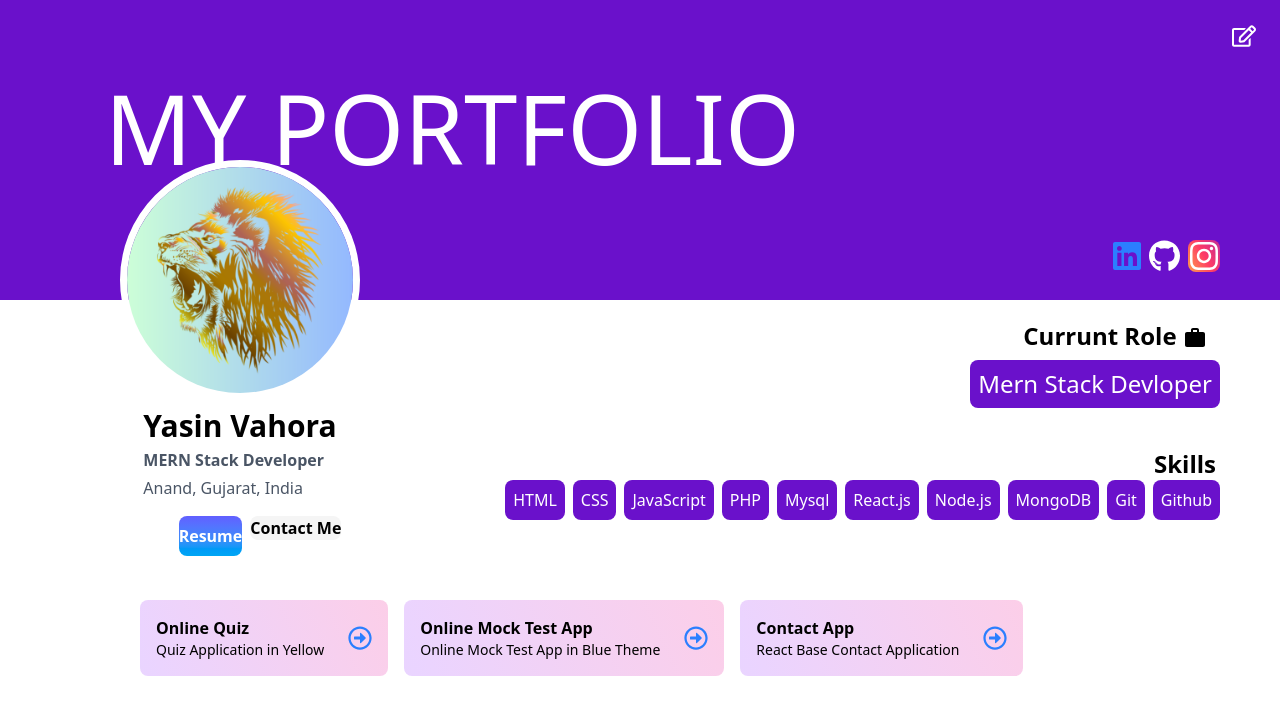
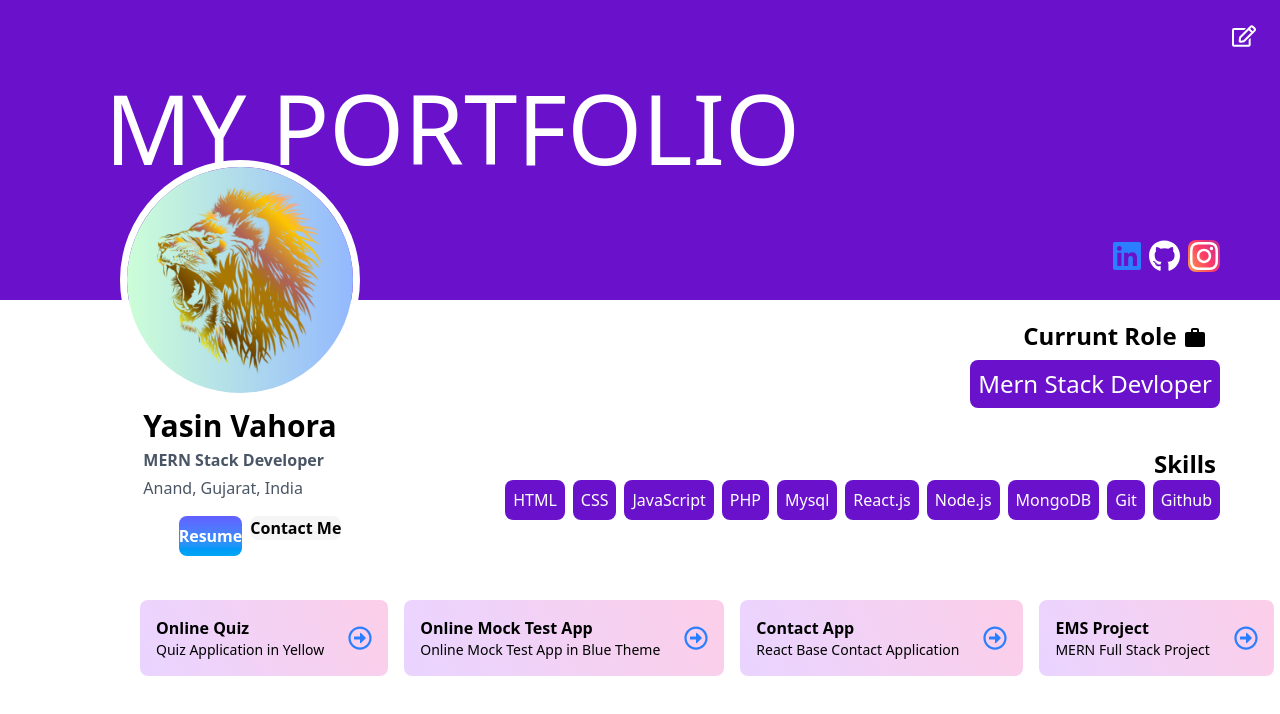
Before and after one commit to yasinvahora56/My-Portfolio, a React (Vite) app: page / in a window 1280 px wide. Shown: the top 714 px of the page. Built offline with nearby package versions, Linux system fonts and the light colour scheme.

Commit message:
Added-EMS-Project-Link at Project .jsx

```diff
--- a/package.json
+++ b/package.json
@@ -14,7 +14,7 @@
     "@fortawesome/free-brands-svg-icons": "^6.7.2",
     "@fortawesome/react-fontawesome": "^0.2.2",
     "@material-tailwind/react": "^2.1.10",
-    "@tailwindcss/vite": "^4.0.1",
+    "@tailwindcss/vite": "^4.0.6",
     "react": "^18.3.1",
     "react-colorful": "^5.6.1",
     "react-dom": "^18.3.1",
--- a/src/Components/Projects.jsx
+++ b/src/Components/Projects.jsx
@@ -18,6 +18,11 @@ const Projects = () => {
             title:"Contact App",
             description:"React Base Contact Application",
             link:"https://yasinvahora56.github.io/Online-Exam-Using-html-css-js/",
+        },
+        {
+            title:"EMS Project",
+            description:"MERN Full Stack Project",
+            link:"https://ems-ircv.vercel.app/",
         },
     ]
 
```
Also changed, not shown: 1 other file (tests, documents, lock files or other folders).
